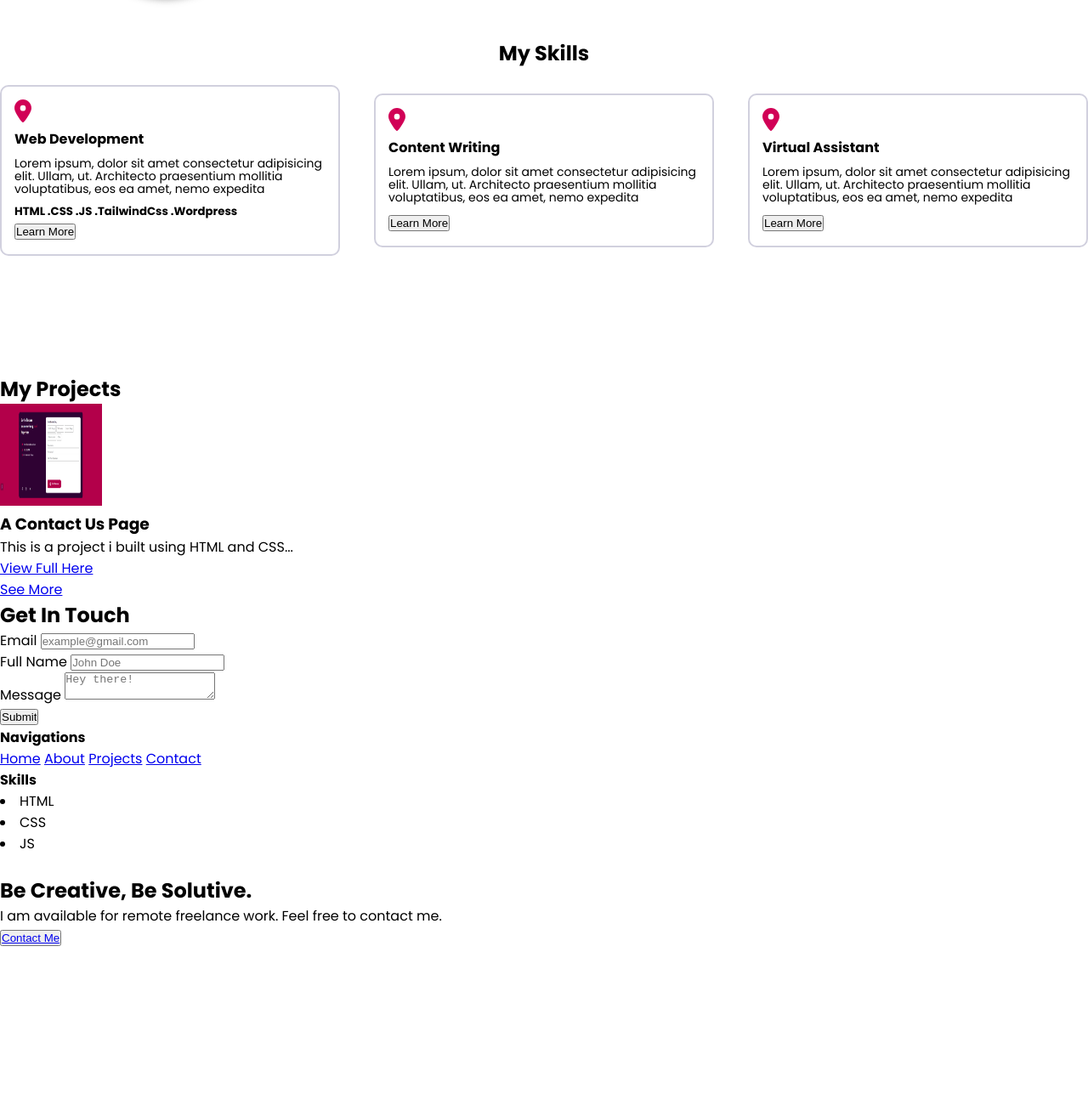
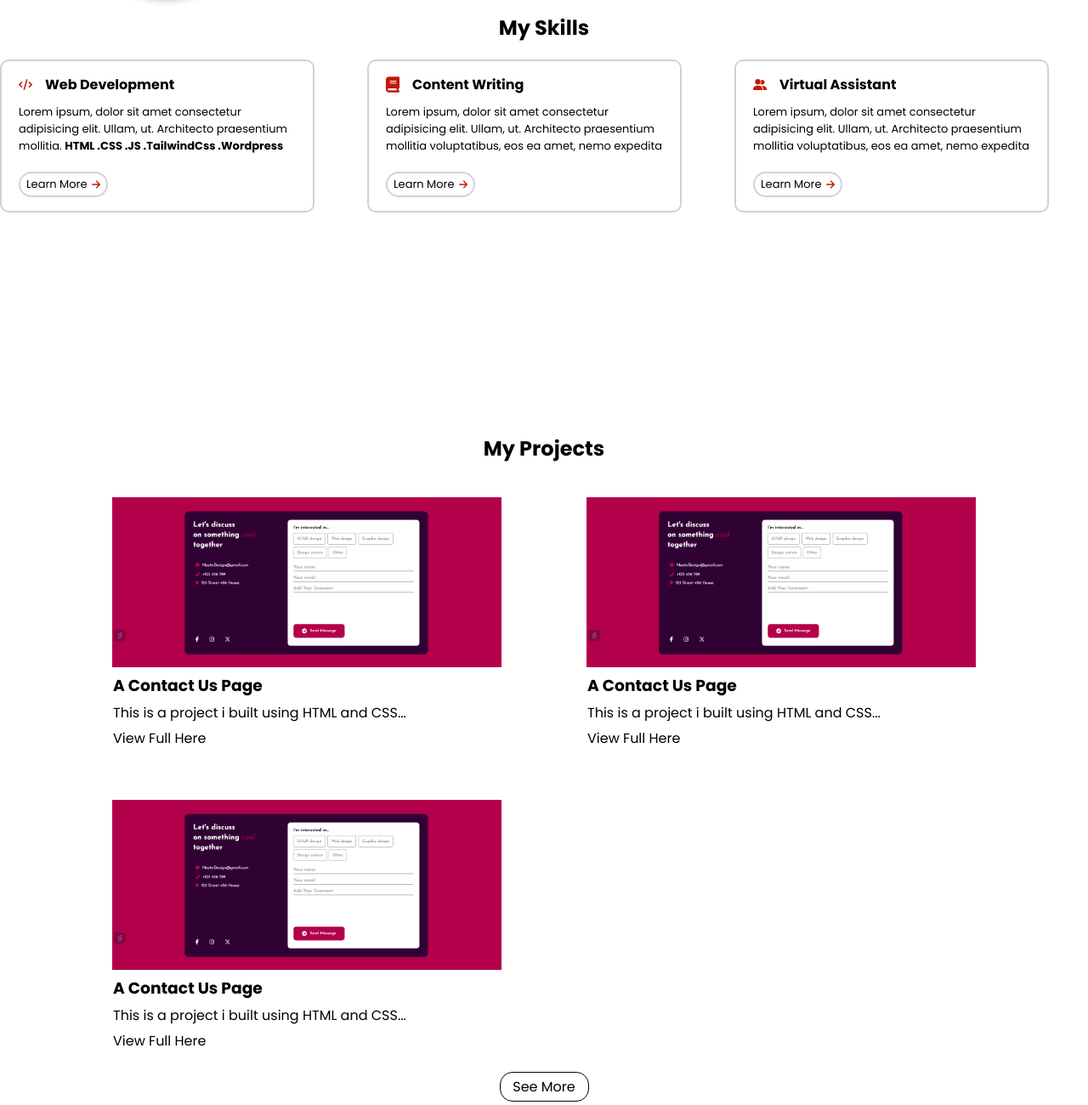
Before and after one commit to Anitaukah/myPortfolio, a plain HTML site: page index.html in a window 1280 px wide. Shown: the part 1200-2500 px from the top of the page at 85% size. Before the commit the page ends 2315 px from the top, so only its background shows below. Drawn offline with Linux system fonts and the light colour scheme.

Commit message:
i just finished styling the skills and project section

```diff
--- a/index.html
+++ b/index.html
@@ -121,29 +121,50 @@
 					<div class="cards">
 
 						<div class="card-content">
-							<img src="./img/icon.svg" alt="" style="width: 20px;">
+							<div class="text-img">
+
+								<img src="./img/code.svg" alt="" style="width: 16px;">
 								<h4>Web Development</h4>
+							</div>
 
 
-							<p>Lorem ipsum, dolor sit amet consectetur adipisicing elit. Ullam, ut. Architecto praesentium mollitia voluptatibus, eos ea amet, nemo expedita</p>
-							<h5>HTML .CSS .JS .TailwindCss .Wordpress</h5>
+							<p>Lorem ipsum, dolor sit amet consectetur adipisicing elit. Ullam, ut. Architecto praesentium mollitia.
+							<b>HTML .CSS .JS .TailwindCss .Wordpress</b></p>
 
 							<button>
-								Learn More
+								Learn More <img src="./img/arrow.svg" alt="" style="width: 10px;">
 							</button>
 						</div>
 						<div class="card-content">
-							<img src="./img/icon.svg" alt="" style="width: 20px;">
+							<div class="text-img">
+
+								<img src="./img/book.svg" alt="" style="width: 16px;">
 								<h4>Content Writing</h4>
+							</div>
 
 							<p>Lorem ipsum, dolor sit amet consectetur adipisicing elit. Ullam, ut. Architecto praesentium mollitia voluptatibus, eos ea amet, nemo expedita</p>
 
 							<button>
-								Learn More
+								Learn More <img src="./img/arrow.svg" alt="" style="width: 10px;">
 							</button>
 						</div>
 
 						<div class="card-content">
+							<div class="text-img">
+								<img src="./img/user.svg" alt="" style="width: 16px;">
+								<h4>Virtual Assistant</h4>
+							</div>
+
+
+							<p>Lorem ipsum, dolor sit amet consectetur adipisicing elit. Ullam, ut. Architecto praesentium mollitia voluptatibus, eos ea amet, nemo expedita</p>
+
+							<button>
+
+								Learn More <img src="./img/arrow.svg" alt="" style="width: 10px;">
+							</button>
+						</div>
+
+						<!-- <div class="card-content">
 							<img src="./img/icon.svg" alt="" style="width: 20px;">
 							<h4>Virtual Assistant</h4>
 
@@ -152,7 +173,7 @@
 							<button>
 								Learn More
 							</button>
-						</div>
+						</div> -->
 
 
 					</div>
@@ -164,14 +185,17 @@
 				<div>
 					<h1>My Projects</h1>
 				</div>
-				<div class="">
+				<div class="myProjects">
+
+					<div class="projectList item1">
+
 						<img
 							class=""
 							src="./img/projects/Screenshot 2024-09-13 102711.png"
 							alt="Contact_Us project"
-						style="height: 120px; width: 120px;"
+
 						/>
-					<div>
+						<div class="project-text">
 							<h3>A Contact Us Page</h3>
 							<p>This is a project i built using HTML and CSS...</p>
 						</div>
@@ -179,9 +203,43 @@
 						<a href="/">View Full Here</a>
 					</div>
 
-				<div>
-					<a href="/">See More</a>
+					<div class="projectList item2">
+
+						<img
+							class=""
+							src="./img/projects/Screenshot 2024-09-13 102711.png"
+							alt="Contact_Us project"
+						/>
+
+						<div class="project-text">
+							<h3>A Contact Us Page</h3>
+							<p>This is a project i built using HTML and CSS...</p>
 						</div>
+
+						<a href="/">View Full Here</a>
+					</div>
+
+					<div class="projectList item2">
+
+						<img
+							src="./img/projects/Screenshot 2024-09-13 102711.png"
+							alt="Contact_Us project"
+						/>
+						<div class="project-text">
+							<h3>A Contact Us Page</h3>
+							<p>This is a project i built using HTML and CSS...</p>
+						</div>
+
+						<a href="/">View Full Here</a>
+					</div>
+				</div>
+
+				<div class="projectMore">
+					<button>
+						<a href="https://github.com/Anitaukah">See More</a>
+					</button>
+				</div>
+
 			</section>
 
 			<section id="contact" class="contact">
--- a/reset.css
+++ b/reset.css
@@ -4,4 +4,5 @@
 	padding: 0;
 	box-sizing: border-box;
 	margin: 0;
+	text-decoration: none;
 }
--- a/style.css
+++ b/style.css
@@ -111,7 +111,11 @@ main {
 
 .welcome {
 	min-height: 100%;
-	background: linear-gradient(180deg, rgba(0, 0, 0, 0.95), rgba(0, 0, 0, 0.95)),
+	background: linear-gradient(
+			180deg,
+			rgba(0, 0, 0, 0.904),
+			rgba(0, 0, 0, 0.904)
+		),
 		url("./img/1_JJFg9kAjBm4Z20Cv7_K1Dg.jpg");
 	background-repeat: no-repeat;
 	background-position: center;
@@ -204,7 +208,7 @@ main {
 	align-items: center;
 	justify-content: space-evenly;
 	/* gap: 100px; */
-	margin-bottom: 50px;
+	margin-bottom: 20px;
 	/* justify-content: center; */
 }
 
@@ -231,38 +235,135 @@ main {
 
 .skill-set h2 {
 	text-align: center;
+	/* color: #c21807; */
 }
 .skill-set .cards {
+	display: grid;
+	grid-template-rows: repeat(2, 100px);
+	grid-template-columns: 1fr 1fr 1fr;
+	align-items: center;
+	/* justify-items: center; */
+	grid-gap: 1rem;
+	margin: 60px 0px;
+	/* height: ; */
+}
+.cards .text-img {
 	display: flex;
-	flex-wrap: wrap;
-	align-items: center;
-	margin-top: 20px;
-	gap: 20px;
-	justify-content: space-between;
+	gap: 15px;
 }
 .cards .card-content {
 	border: 2px solid #d1d0de;
 	border-radius: 10px;
-	padding: 15px;
-	max-width: 400px;
+	padding: 15px 20px;
+	height: 180px;
+	width: 370px;
+	/* max-width: 400px; */
 }
 
 .card-content p {
-	line-height: 15px;
-	font-size: 14px;
-	/* height: 10px; */
-	padding: 9px 0;
+	/* line-height: 15px; */
+	font-size: 13px;
+	padding: 10px 0;
 }
 
+.card-content button {
+	display: flex;
+	align-items: center;
+	gap: 5px;
+	border: 2px solid #d1d0de;
+	border-radius: 30px;
+	width: 105px;
+	padding: 0 7px;
+	height: 30px;
+	background-color: transparent;
+	font-family: "Poppins", sans-serif;
+	font-size: 13px;
+	margin-top: 10px;
+	cursor: pointer;
+}
 /* project section */
 .project {
 	background-color: white;
-	/* max-width: 1200px; */
+	margin: 0 auto;
+	max-width: 1300px;
+	height: 100vh;
+}
+.project h1 {
+	text-align: center;
+	margin-top: 70px;
+}
+.myProjects {
+	display: grid;
+	grid-template-rows: 1fr 1fr;
+	grid-template-columns: 1fr 1fr;
+	margin: 0 90px;
+	align-items: center;
+	justify-items: center;
+	grid-gap: 1rem;
+}
+.myProjects .projectList {
+	/* border: 1px solid black; */
+	width: 500px;
+	height: 300px;
+	margin-top: 40px;
+}
+
+.item1 {
+	/* border: 1px solid black; */
+}
+.projectList img {
+	height: 200px;
+	width: 500px;
+	object-fit: contain;
+	border-radius: 15px;
+}
+.project-text {
+	margin-left: 22px;
+}
+.project-text h3 {
+	padding-bottom: 5px;
+}
+.project-text p {
+	padding-bottom: 5px;
+}
+.projectList a {
+	text-decoration: none;
+	margin-left: 22px;
+	color: black;
+}
+.projectList a:hover {
+	text-decoration: underline;
+	/* color: #c21807; */
+}
+.projectMore {
+	text-align: center;
+	margin-top: 20px;
+}
+.projectMore button {
+	height: 35px;
+	width: 105px;
+	background-color: transparent;
+	outline: none;
+	border: 1px solid black;
+	border-radius: 15px;
+}
+.projectMore button a {
+	font-size: 16px;
+	color: black;
+	font-family: "Poppins", sans-serif;
+}
+.projectMore button:hover {
+	background-color: #c21807;
+	border: none;
+}
+.projectMore a:hover {
+	color: white;
 }
 
 /* contact section */
 .contact {
 	background-color: white;
+	height: 100vh;
 	/* max-width: 1200px; */
 }
 
```
Also changed, not shown: img/arrow-up.svg (added), img/arrow.svg (added), img/book.svg (added), img/code.svg (added), img/user.svg (added). Lines whose indentation alone changed are shown as unchanged.
